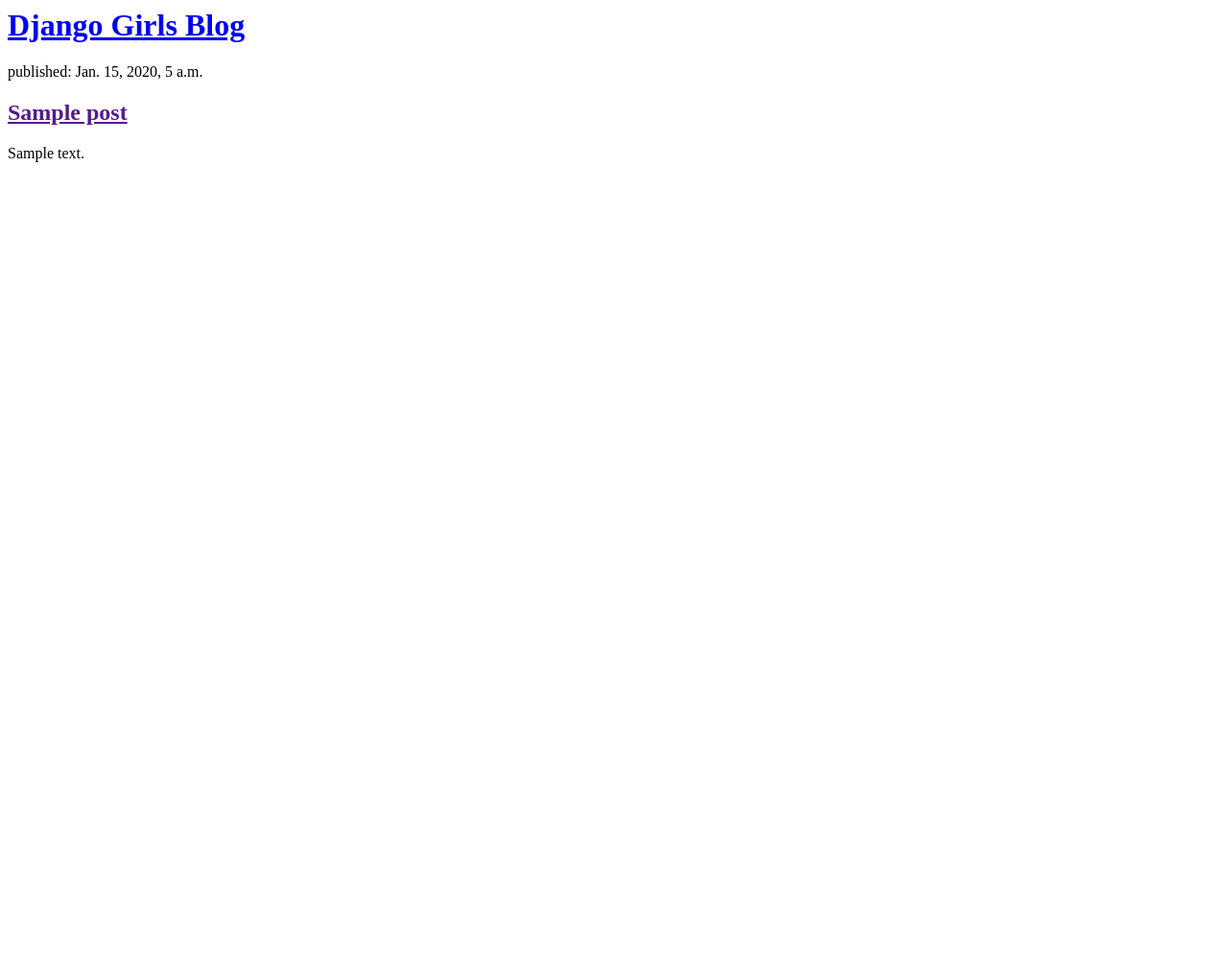
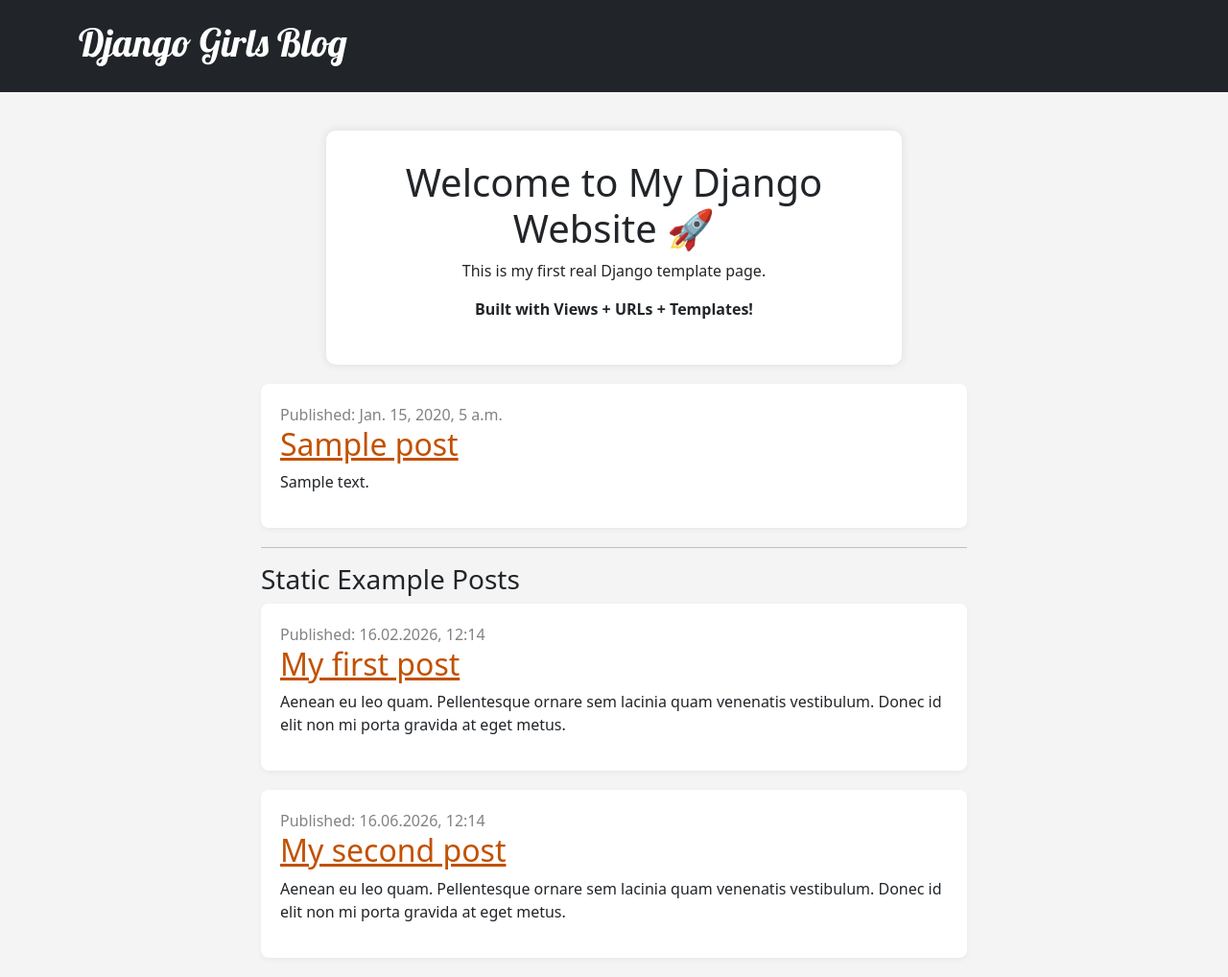
Before and after one commit to OladipoTowobola/Module-1-Collaboration, a Django app: page / in a window 1280 px wide. Shown: the whole page at 96% size. Before the commit the page ends 169 px from the top, so only its background shows below. Run offline with Django 5.2, Linux system fonts and the light colour scheme; tables that the repository leaves empty hold one stand-in row (values such as "Sample post").

Commit message:
Added view and template for detailed blog post as well ass CSS for the sites

```diff
--- /dev/null
+++ b/blog/static/css/blog.css
@@ -0,0 +1,3 @@
+h1 a, h2 a {
+    color: #C25100;
+}
--- /dev/null
+++ b/blog/templates/blog/base.html
@@ -0,0 +1,99 @@
+{% load static %}
+<!DOCTYPE html>
+<html lang="en">
+    <head>
+        <meta charset="UTF-8">
+        <title>Django Girls Blog</title>
+
+        <link rel="stylesheet" href="https://cdn.jsdelivr.net/npm/bootstrap@5.3.3/dist/css/bootstrap.min.css" integrity="sha384-QWTKZyjpPEjISv5WaRU9OFeRpok6YctnYmDr5pNlyT2bRjXh0JMhjY6hW+ALEwIH" crossorigin="anonymous">
+        <link rel="stylesheet" href="https://fonts.googleapis.com/css?family=Lobster&subset=latin,latin-ext">
+        <link rel="stylesheet" href="{% static 'css/blog.css' %}">
+
+        <style>
+            body {
+                background-color: #f4f4f4;
+                margin-top: 40px;
+            }
+            .page-header {
+                background-color: #212529;
+                margin-top: -40px;
+                padding: 20px 0;
+                margin-bottom: 40px;
+            }
+            .page-header h1 a {
+                color: #ffffff;
+                font-family: 'Lobster', cursive;
+                text-decoration: none;
+            }
+            .box {
+                background: white;
+                padding: 30px;
+                max-width: 600px;
+                margin: 20px auto;
+                border-radius: 10px;
+                box-shadow: 0px 0px 10px rgba(0,0,0,0.1);
+                text-align: center;
+            }
+            .post {
+                background: white;
+                padding: 20px;
+                margin-bottom: 20px;
+                border-radius: 8px;
+                box-shadow: 0px 2px 5px rgba(0,0,0,0.05);
+            }
+            .date {
+                color: #828282;
+            }
+        </style>
+    </head>
+    <body>
+
+        <header class="page-header">
+            <div class="container">
+                <h1><a href="/">Django Girls Blog</a></h1>
+            </div>
+        </header>
+
+        <main class="container">
+            <section class="box">
+                <h1>Welcome to My Django Website 🚀</h1>
+                <p>This is my first real Django template page.</p>
+                <p><strong>Built with Views + URLs + Templates!</strong></p>
+            </section>
+
+            <div class="row">
+                <div class="col-md-8 offset-md-2">
+
+                    {% for post in posts %}
+                        <article class="post">
+                            <time class="date">
+                                Published: {{ post.published_date }}
+                            </time>
+                            <h2><a href="">{{ post.title }}</a></h2>
+                            <p>{{ post.text|linebreaksbr }}</p>
+                        </article>
+                    {% empty %}
+                        <p class="text-center">No posts yet!</p>
+                    {% endfor %}
+
+                    <hr>
+                    <h3>Static Example Posts</h3>
+
+                    <article class="post">
+                        <time class="date">Published: 16.02.2026, 12:14</time>
+                        <h2><a href="">My first post</a></h2>
+                        <p>Aenean eu leo quam. Pellentesque ornare sem lacinia quam venenatis vestibulum. Donec id elit non mi porta gravida at eget metus.</p>
+                    </article>
+
+                    <article class="post">
+                        <time class="date">Published: 16.06.2026, 12:14</time>
+                        <h2><a href="">My second post</a></h2>
+                        <p>Aenean eu leo quam. Pellentesque ornare sem lacinia quam venenatis vestibulum. Donec id elit non mi porta gravida at eget metus.</p>
+                    </article>
+
+                </div>
+            </div>
+        </main>
+
+    </body>
+</html>
--- a/blog/templates/blog/post_list.html
+++ b/blog/templates/blog/post_list.html
@@ -1,18 +1,23 @@
+{% extends 'blog/base.html' %}
+{% load static %}
+<!DOCTYPE html>
 <html>
     <head>
-        <title>Django Girls blog</title>
-    </head>
-    <body>
-        <div>
-            <h1><a href="/">Django Girls Blog</a></h1>
-        </div>
 
-        {% for post in posts %}
-            <div>
-                <p>published: {{ post.published_date }}</p>
-                <h2><a href="">{{ post.title }}</a></h2>
-                <p>{{ post.text|linebreaksbr }}</p>
-            </div>
-        {% endfor %}
-    </body>
-</html>
+
+        {% block content %}
+            <section class="intro">
+                <h1>Welcome to My Django Website</h1>
+                <p>This is my first real Django template page.</p>
+            </section>
+
+            {% for post in posts %}
+                <article class="post">
+                    <time class="date">Published: {{ post.published_date }}</time>
+                    <h2><a href="{% url 'post_detail' pk=post.pk %}">{{ post.title }}</a></h2>
+                    <p>{{ post.text|linebreaksbr }}</p>
+                </article>
+            {% empty %}
+                <p>No posts published yet.</p>
+            {% endfor %}
+        {% endblock %}
--- a/blog/urls.py
+++ b/blog/urls.py
@@ -2,5 +2,6 @@ from django.urls import path
 from . import views
 
 urlpatterns = [
-    path('', views.home, name='home'),
+    path('', views.post_list, name='post_list'),
+    path('post/<int:pk>/', views.post_detail, name='post_detail'),
 ]
--- a/blog/views.py
+++ b/blog/views.py
@@ -1,4 +1,4 @@
-from django.shortcuts import render
+from django.shortcuts import get_object_or_404, render
 from .models import Post
 from django.utils import timezone
 
@@ -6,3 +6,7 @@ from django.utils import timezone
 def post_list(request):
     posts = Post.objects.filter(published_date__lte=timezone.now()).order_by('published_date')
     return render(request, 'blog/post_list.html', {'posts': posts})
+
+def post_detail(request, pk):
+    post = get_object_or_404(Post, pk=pk)
+    return render(request, 'blog/post_detail.html', {'post': post})
```
Also changed, not shown: blog/templates/blog/post_detail.html (added, +13 -0 lines), mysite/post_list.html (added, +64 -0 lines), 1 other file.
